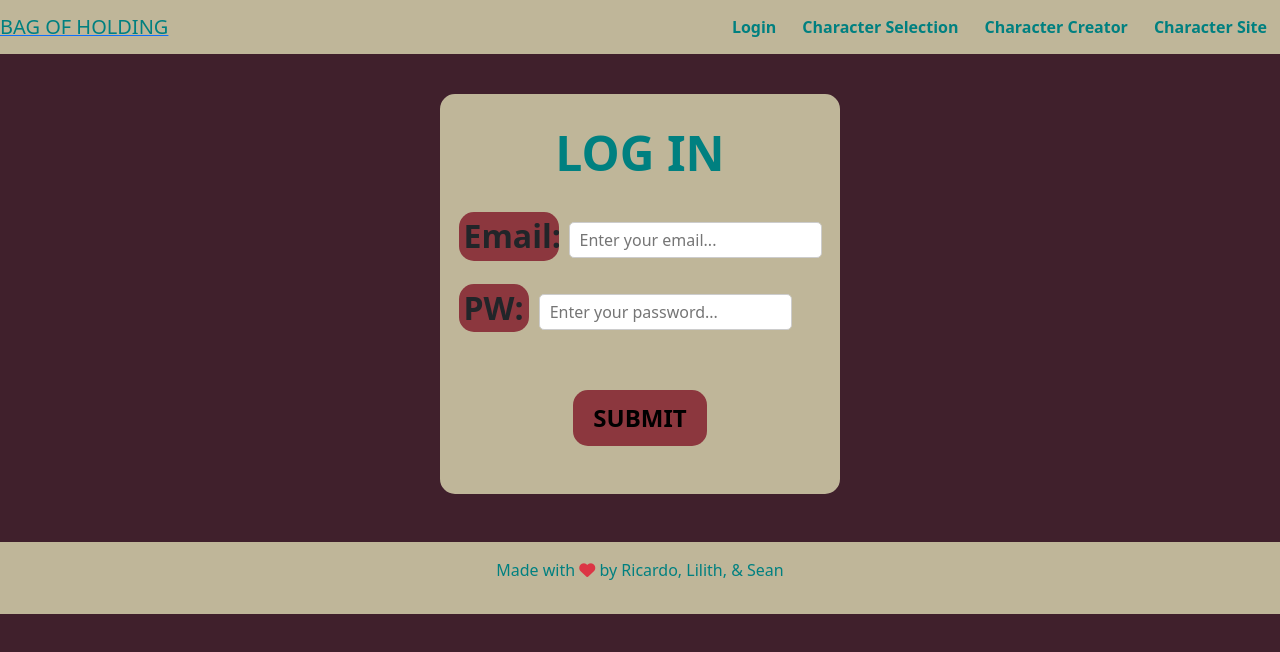
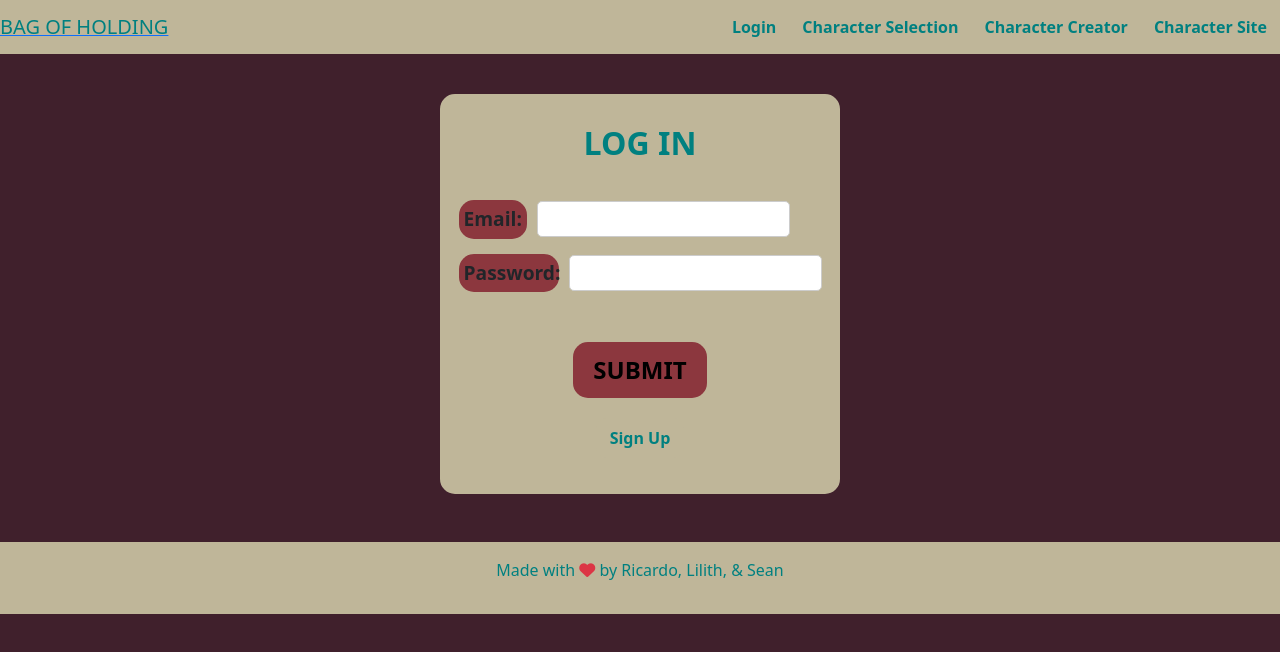
Before and after one commit to 4GeeksAcademy/Bag-Of-Holding, a React app: page /login in a window 1280 px wide. Built offline with nearby package versions, Linux system fonts and the light colour scheme; no server answers.

Commit message:
confirmed sign up and login

```diff
--- a/src/front/components/signUpLogIn/SignUpLogInInterface.jsx
+++ b/src/front/components/signUpLogIn/SignUpLogInInterface.jsx
@@ -7,18 +7,25 @@ const backendUrl = import.meta.env.VITE_BACKEND_URL
 
 
 export default function InputForm() {
-  const { store, dispatch } = useGlobalReducer()
-  const [isLogin, setIsLogin] = useState(true);
-  const [formInput, setFormInput] = useState({ email: "", password: "" });
+  const { store, dispatch } = useGlobalReducer();
+  const [mode, setMode] = useState("login");
 
-  const handleInput = (e) =>
+  const [formInput, setFormInput] = useState({
+    email: "",
+    password: "",
+    new_password: "",
+    current_password: ""
+  });
+
+  const handleInput = (e) => {
     setFormInput({ ...formInput, [e.target.name]: e.target.value });
+  };
 
   const handleSubmit = async (e) => {
     e.preventDefault();
 
-    const endpoint = isLogin ? "api/login" : "api/signup";
-    const response = await fetch(backendUrl + endpoint, {
+    const endpoint = mode == "login" ? "api/log_in" : "api/sign_up";
+    const response = await fetch(backendUrl+endpoint, {
       method: "POST",
       headers: { "Content-Type": "application/json" },
       body: JSON.stringify(formInput),
@@ -26,31 +33,67 @@ export default function InputForm() {
     console.log(response);
     const data = await response.json();
     console.log(data);
+
+    if (response.ok) {
+      if (mode === "login") {
+        dispatch({ type: "SET_TOKEN", payload: data.access_token });
+      }
+      alert(data.message || "Success");
+    } else {
+      alert(data.error || "Error");
+    }
   };
 
   return (
     <div className="form-container">
-      <h2 className="login-label">{isLogin ? "LOG IN" : "SIGN UP"}</h2>
+      <h2 className="login-label">
+        {mode === "login"
+          ? "LOG IN"
+          : mode === "signup"
+            ? "SIGN UP"
+            : "CHANGE PASSWORD"}
+      </h2>
+
       <form onSubmit={handleSubmit}>
+        {(mode === "login" || mode === "signup") && (
+          <>
             <div className="form-row">
-          <h2>Email: </h2>
+              <label>Email:</label>
               <input
-            type="email" name="email" placeholder="Enter your email..." onChange={handleInput} value={formInput.email} required
+                type="email"
+                name="email"
+                onChange={handleInput}
+                value={formInput.email}
+                required
               />
             </div>
 
             <div className="form-row">
-          <h2>PW:   </h2>
+              <label>Password:</label>
               <input
-            type="password" name="password" placeholder="Enter your password..." onChange={handleInput} value={formInput.password} required
+                type="password"
+                name="password"
+                onChange={handleInput}
+                value={formInput.password}
+                required
               />
             </div>
+          </>
+        )}
 
-        <button className="submit-button" type="submit">SUBMIT</button>
+        <button className="submit-button" type="submit">
+          SUBMIT
+        </button>
+      </form>
 
-      </form>
-      {/* <LogInButton /> this will need to be properly routed and linked to the top right of the NavBar but it will need to be present here to switch. */}
+      <div className="mode-switch">
+        {mode !== "login" && (
+          <button onClick={() => setMode("login")}>Log In</button>
+        )}
+        {mode !== "signup" && (
+          <button onClick={() => setMode("signup")}>Sign Up</button>
+        )}
       </div>
-
+    </div>
   );
 }
--- a/src/styles/login.css
+++ b/src/styles/login.css
@@ -31,6 +31,7 @@ body {
 .form-container {
   position: relative;
   display: flex;
+  flex-direction: column;
   justify-content: center;
   align-items: center;
   border-radius: 15px;
@@ -51,7 +52,7 @@ body {
   transform: translateX(-50%);
   color: #008080;
   text-align: center;
-  font-size: 3rem;
+  font-size: 2rem;
   font-weight: bold;
 }
 
@@ -63,7 +64,7 @@ body {
     width: 80%;
 }
 
-.form-row h2 {
+.form-row label {
     width: 100px;
     margin-right: 10px;
     text-align: right;
@@ -71,6 +72,7 @@ body {
     font-weight: bold;
     border-radius: 15px;
     padding: 5px;
+    font-size: larger;
 }
 
 
@@ -96,6 +98,28 @@ body {
     font-size: x-large;
 }
 
+.mode-switch {
+  display: flex;
+  justify-content: center;
+  align-items: center;
+  margin-top: 20px;
+  gap: 10px;
+}
+
+.mode-switch button {
+  background-color: #bfb699;
+  color: #008080;
+  border: none;
+  padding: 8px 14px;
+  border-radius: 10px;
+  cursor: pointer;
+  font-weight: bold;
+}
+
+.mode-switch button:hover {
+  background-color: burlywood;
+}
+
 .navbar-button {
   background-color: transparent;
   border-color: transparent;
@@ -112,4 +136,3 @@ body {
 .box {
     font-size: large;
 }
-/* Another color we might use: #D9D9D9 (gray background on color pallette slide on Figma design) */
```
Lines whose indentation alone changed are shown as unchanged.
